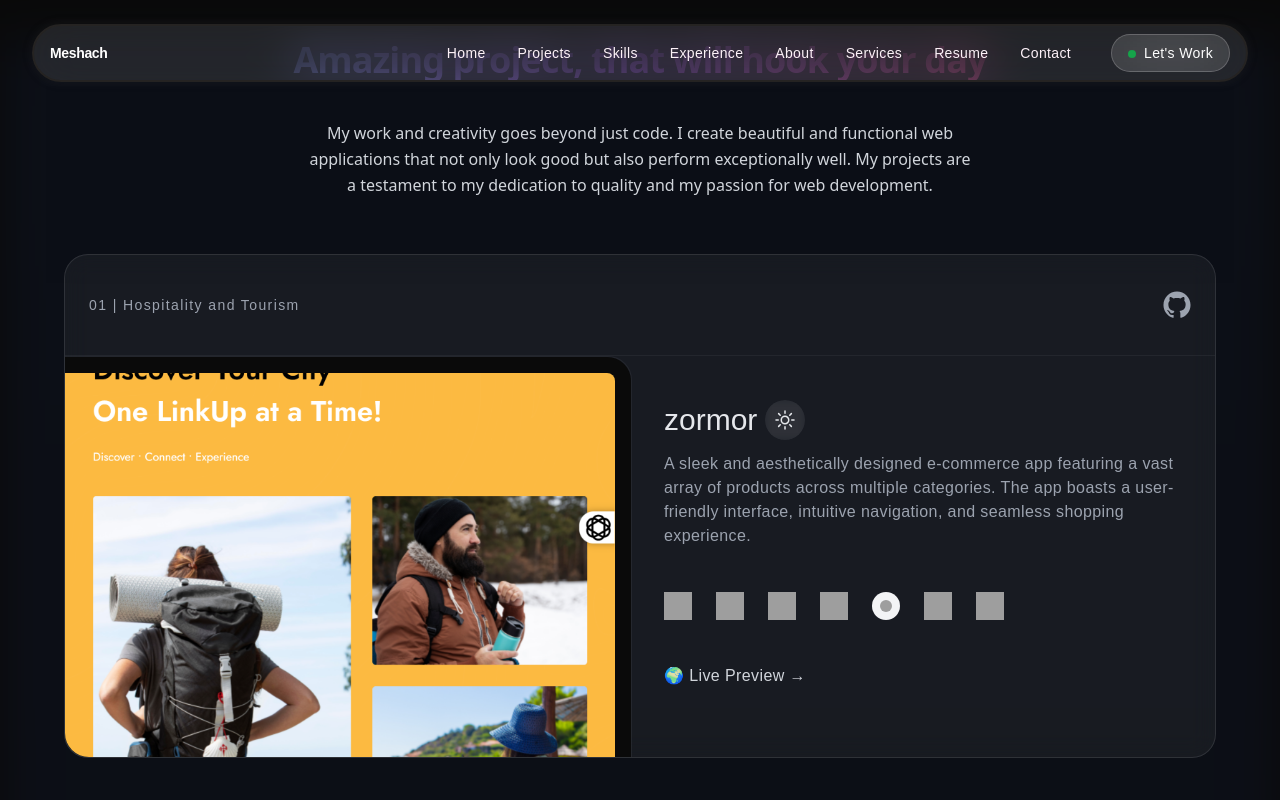
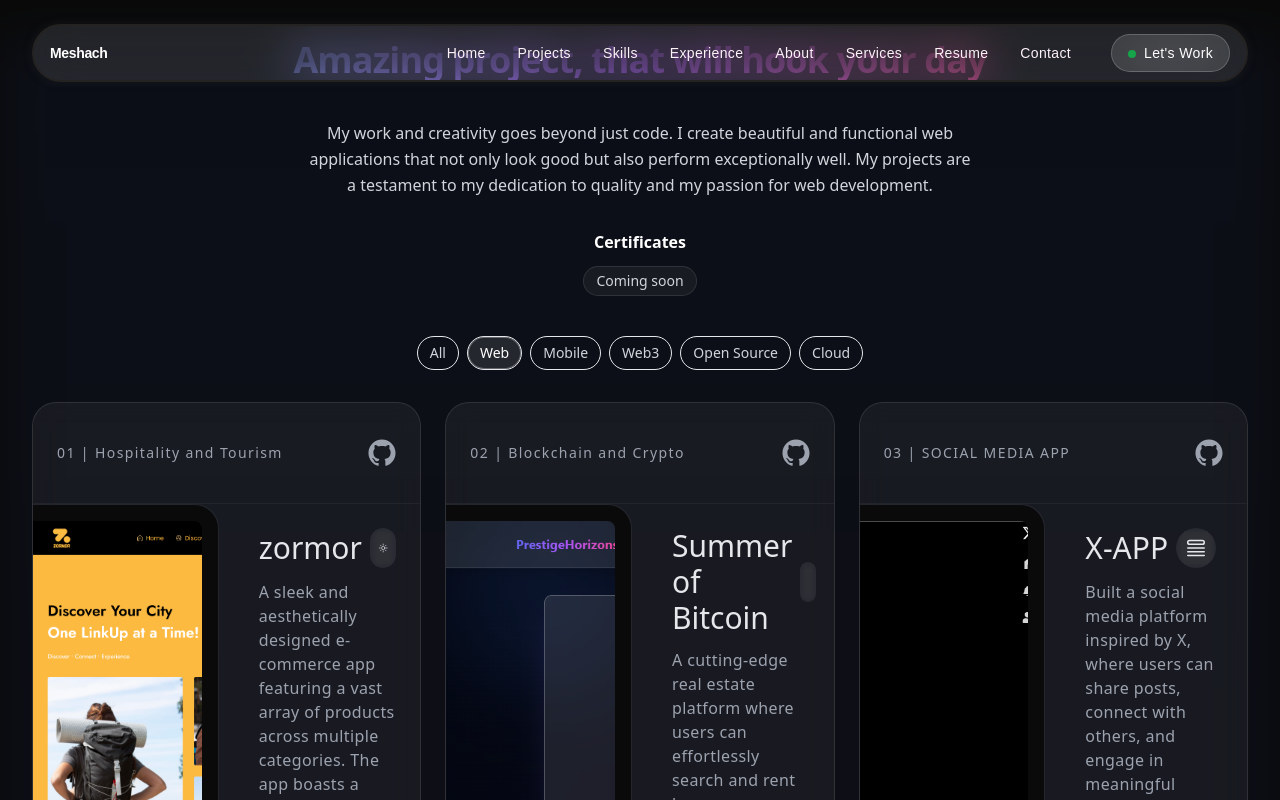
Before and after one commit to meshach567/meshachportfoliodev, a Next.js app: page /projects in a window 1280 px wide. Shown: the top 800 px of the page. Built offline with nearby package versions, Linux system fonts and the light colour scheme; grey boxes are pictures that could not be loaded.

Commit message:
refactor: add tabs to hold project

```diff
--- a/components/shared/Projects.tsx
+++ b/components/shared/Projects.tsx
@@ -5,8 +5,24 @@
 import SlideIn from "./SlideIn";
 import { projectData } from "@/constants/projectData";
 import { GitHubLogoIcon } from "@radix-ui/react-icons";
+import { AnimatePresence, motion } from "framer-motion";
 
 export const Projects = () => {
+  const [activeTab, setActiveTab] = React.useState<string>("web");
+  const tabs: { key: string; label: string }[] = [
+    { key: "all", label: "All" },
+    { key: "web", label: "Web" },
+    { key: "mobile", label: "Mobile" },
+    { key: "web3", label: "Web3" },
+    { key: "open-source", label: "Open Source" },
+    { key: "cloud", label: "Cloud" },
+  ];
+
+  const filtered = React.useMemo(() => {
+    if (activeTab === "all") return projectData;
+    return projectData.filter((p) => p.category === activeTab);
+  }, [activeTab]);
+
   return (
     <SlideIn direction="bottom">
       <div className="font-sans relative z-10 mt-10 " id="projects">
@@ -25,15 +41,53 @@
             exceptionally well. My projects are a testament to my dedication to
             quality and my passion for web development.
           </p>
+
+          {/* Certificates placeholder */}
+          <div className="mt-8">
+            <h3 className="text-white font-semibold mb-3">Certificates</h3>
+            <div className="flex flex-wrap items-center justify-center gap-3 text-sm">
+              <span className="px-3 py-1 rounded-full border border-white/10 bg-white/5 text-gray-300">Coming soon</span>
+            </div>
+          </div>
         </div>
 
-        <div className="card-container px-4 lg:px-8">
-          {projectData.map((project, index) => (
+        {/* Tabs */}
+        <div className="flex flex-wrap items-center justify-center mb-8 gap-2 px-4">
+          {tabs.map((t) => (
+            <button
+              key={t.key}
+              onClick={() => setActiveTab(t.key)}
+              className={`relative px-3 py-1.5 rounded-full border text-sm transition ${
+                activeTab === t.key ? "text-white" : "text-gray-300 hover:bg-white/10"
+              }`}
+            >
+              {activeTab === t.key && (
+                <motion.span
+                  layoutId="tabActive"
+                  className="absolute inset-0 rounded-full bg-white/10 border border-white/30"
+                  transition={{ type: "spring", stiffness: 500, damping: 40, mass: 1 }}
+                />
+              )}
+              <span className="relative z-10">{t.label}</span>
+            </button>
+          ))}
+        </div>
+
+        <AnimatePresence mode="wait">
+          <motion.div
+            key={activeTab}
+            initial={{ opacity: 0, y: 8 }}
+            animate={{ opacity: 1, y: 0 }}
+            exit={{ opacity: 0, y: -8 }}
+            transition={{ duration: 0.25, ease: "easeOut" }}
+            className="mx-auto max-w-7xl grid grid-cols-12 gap-6 px-4 lg:px-8"
+          >
+          {filtered.map((project, index) => (
             <div
-              key={index}
-              className={`card project-card project-card-${
+              key={project.title}
+              className={`col-span-12 md:col-span-6 lg:col-span-4 card project-card project-card-${
                 index + 1
-              } pb-20 md:pb-0 border border-white/10 md:max-w-4xl lg:max-w-6xl mx-auto bg-white/5 backdrop-blur-md rounded-3xl my-14 cursor-pointer hover:shadow-[0_0px_20px_0_rgba(255,255,255,0.05)] transition-all duration-300`}
+              } border border-white/10 bg-white/5 backdrop-blur-md rounded-3xl overflow-hidden hover:shadow-[0_0px_20px_0_rgba(255,255,255,0.05)] transition-all duration-300`}
             >
               {/* TOP SECTION */}
               <section className="pl-6 py-9 flex items-center justify-between border-b border-white/5">
@@ -54,27 +108,27 @@
               {/* GRID SECTION */}
               <section className="grid grid-cols-12 gap-4">
                 <div
-                  className={`col-span-12 md:col-span-6 lg:col-span-6 ${
+                  className={`col-span-12 xl:col-span-6 ${
                     project.device === "laptop" &&
-                    " md:rounded-tr-3xl md:border-t-[1px] md:border-r-[1px] md:border-white/5"
+                    " xl:rounded-tr-3xl xl:border-t-[1px] xl:border-r-[1px] xl:border-white/5"
                   }`}
                 >
                   <Image
                     src={project.image}
                     alt={`${project.title} project screenshot`}
-                    className={`object-cover h-[400px] w-auto mx-auto ${
+                    className={`object-cover h-40 sm:h-56 md:h-56 lg:h-64 xl:h-[400px] w-auto mx-auto ${
                       project.device === "laptop" &&
-                      "sm:w-full sm:object-center md:object-left md:border-t-[16px] md:border-r-[16px] md:border-neutral-950 md:rounded-tr-3xl md:rounded-bl-3xl"
-                    } `}
+                      "sm:w-full sm:object-center xl:object-left xl:border-t-[16px] xl:border-r-[16px] xl:border-neutral-950 xl:rounded-tr-3xl xl:rounded-bl-3xl"
+                    }`}
                     width={800}
                     height={400}
                     sizes="(max-width: 768px) 100vw, (max-width: 1024px) 50vw, 800px"
                     loading="lazy"
                   />
                 </div>
-                <div className="col-span-12 md:col-span-6 lg:col-span-6 pl-6 md:pl-4 pr-8 pt-11 text-left">
+                <div className="col-span-12 xl:col-span-6 px-6 pt-6 text-left">
                   {/* HEADER SECTION */}
-                  <h1 className="text-gray-200 text-3xl mb-1 font-medium flex items-center gap-2">
+                  <h1 className="text-gray-200 text-2xl md:text-3xl mb-1 font-medium flex items-center gap-2">
                     {project.title}
                     <project.icon className="p-2 rounded-full h-10 w-10 bg-white/5 backdrop-blur-sm" />{" "}
                   </h1>
@@ -99,7 +153,7 @@
                   </ul>
 
                   {/* LIVE PREVIEW LINK */}
-                  <section className="pt-11">
+                  <section className="pt-6 md:pt-8">
                     <Link
                       href={project.livePreview}
                       target="_blank"
@@ -114,7 +168,8 @@
               </section>
             </div>
           ))}
-        </div>
+          </motion.div>
+        </AnimatePresence>
 
         {/* Very subtle decorative elements */}
         <div className="absolute top-1/3 right-1/4 w-96 h-96 bg-white/5 rounded-full filter blur-3xl -z-10"></div>
```
